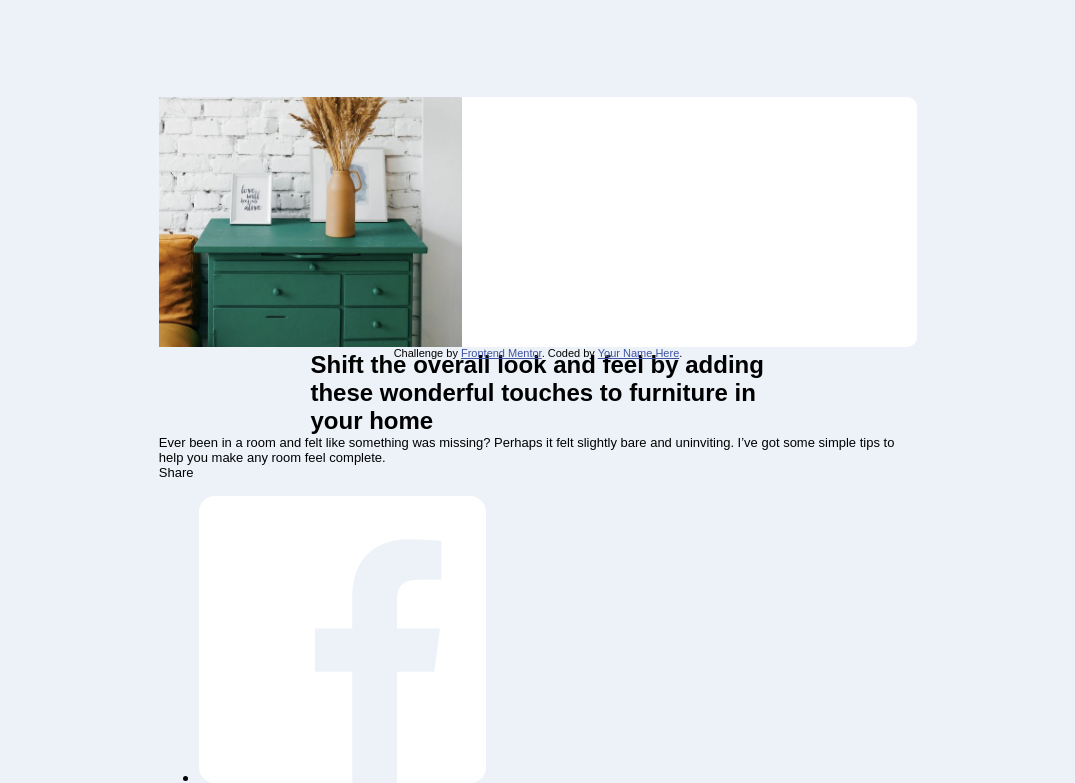
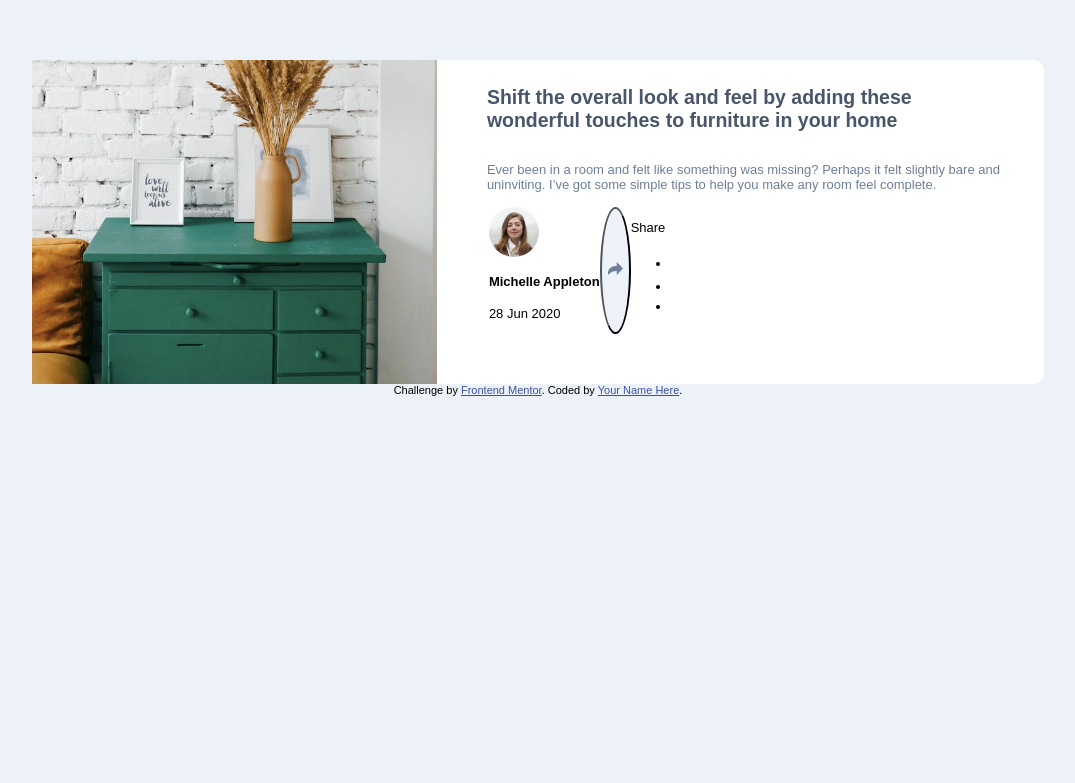
Before and after one commit to Jamziniho/fm-article-preview-component, a plain HTML site: page index.html in a window 1280 px wide. Shown: the part 180-963 px from the top of the page, without its empty margins (102-1177 px from the left). After the commit the page ends 816 px from the top, so only its background shows below. Drawn offline with Linux system fonts and the light colour scheme.

Commit message:
- Sunday 15th September 2024

```diff
--- a/index.css
+++ b/index.css
@@ -8,6 +8,7 @@
 
 body {
   font-family: "Manrope", sans-serif;
+  font-size: 13px;
   background-color: hsl(210, 46%, 95%);
   display: flex;
   flex-direction: column;
@@ -16,45 +17,59 @@ body {
   min-height: 100vh;
 }
 
-p {
-  font-size: 13px;
-}
-
-body h2 {
-  display: flex;
-  width: 60%;
-  justify-content: center;
-  align-items: center;
-  margin: auto;
-
-}
-
 .container {
   background-color: white;
-  height: 250px;
-  max-width: 60%;
+  max-width: 80%;
   width: 100%;
   border-radius: 10px;
   padding: auto;
+  display: flex;
 }
 
-.container img {
+.image {
   width: 40%;
   height: 100%;
-  object-fit:cover;
+  object-fit:contain;
+  display: flex;
+  flex-direction: column;
 }
 
-.container h2 {
+.content {
   display: flex;
+  flex-direction: column;
   width: 60%;
-  justify-content: center;
-  align-items: center;
-  margin: auto;
+  height: fit-content;
+  margin: 10px 40px 10px 50px;
 }
 
-.container p {
-  justify-content: center;
-  margin: auto;
+.text {
+  display: flex;
+  flex-direction: column;
+  align-items: center;
+    h2 {
+      color: hsl(217, 19%, 35%);
+    }
+    p {
+      font-size: 13px;
+      color:  hsl(214, 17%, 51%);
+    }
+}
+
+.avatar {
+  display: flex;
+  padding: 2px;
+}
+
+.michelle img {
+  width: 50px;
+  height: 50px;
+  border-radius: 50%;
+  display: block;
+}
+
+#share-button {
+  border-radius: 50%;
+  background-color: hsl(210, 46%, 95%);
 }
 
 .attribution {
--- a/index.html
+++ b/index.html
@@ -16,11 +16,21 @@
 </head>
 <body>
 <div class="container">
+
+  <div class="image">
     <img src="images/drawers.jpg" alt="drawers">
+  </div>
 
+
+  <div class="content">
+
+
+    <div class="text">
         <h2>Shift the overall look and feel by adding these wonderful
             touches to furniture in your home
         </h2>
+
+
 
         <p>
             Ever been in a room and felt like something was missing? Perhaps
@@ -28,9 +38,25 @@
           to help you make any room feel complete.
         </p>
 
+    </div>
+
+
         <div class="avatar">
+
+
+          <div class="michelle">
+            <img src="./images/avatar-michelle.jpg" alt="">
+            <h4>Michelle Appleton</h4>
+            <p>28 Jun 2020</p>
+          </div>
+
+          <button id="share-button">
+              <p>
+                <img src="./images/icon-share.svg" alt="">
+              </p>
+            </button>
+
             <div class="open-share">
-        <div>
                 <p>Share</p>
                 <ul>
                   <li><img src="./images/icon-facebook.svg" alt=""></li>
@@ -38,29 +64,13 @@
                   <li><img src="./images/icon-twitter.svg" alt=""></li>
                 </ul>
             </div>
-        <div>
-          <img src="./images/icon-share.svg" alt="">
+
         </div>
-      </div>
-      <div>
-        <img src="./images/avatar-michelle.jpg" alt="">
-        <h4>Michelle Appleton</h4>
-        <p>28 Jun 2020</p>
-      </div>
-
-      <div>
-        <p>
-          <img src="./images/icon-share.svg" alt="">
-        </p>
-      </div>
-    </div>
-
-
-    28 Jun 2020
 
 
 
 
+      </div>
     </div>
 
 
@@ -71,5 +81,7 @@
 
   </div>
 
+
+<script src="index.js"></script>
 </body>
 </html>
--- /dev/null
+++ b/index.js
@@ -0,0 +1,38 @@
+
+function toggle() {
+  const shareButton = document.getElementById("share-button")
+}
+
+
+
+
+
+
+
+
+
+
+
+
+
+
+
+
+
+
+console.log(77667);
+
+
+const shareButton = document.getElementById("share-button");
+const openShare = document.getElementsByClassName("open-share");
+
+shareButton.addEventListener("click", event => {
+
+if(openShare[0].style.display === "none"){
+  openShare[0].style.display = "block";
+}
+else{
+  openShare[0].style.display = "none";
+}
+
+});
```
Lines whose indentation alone changed are shown as unchanged.
